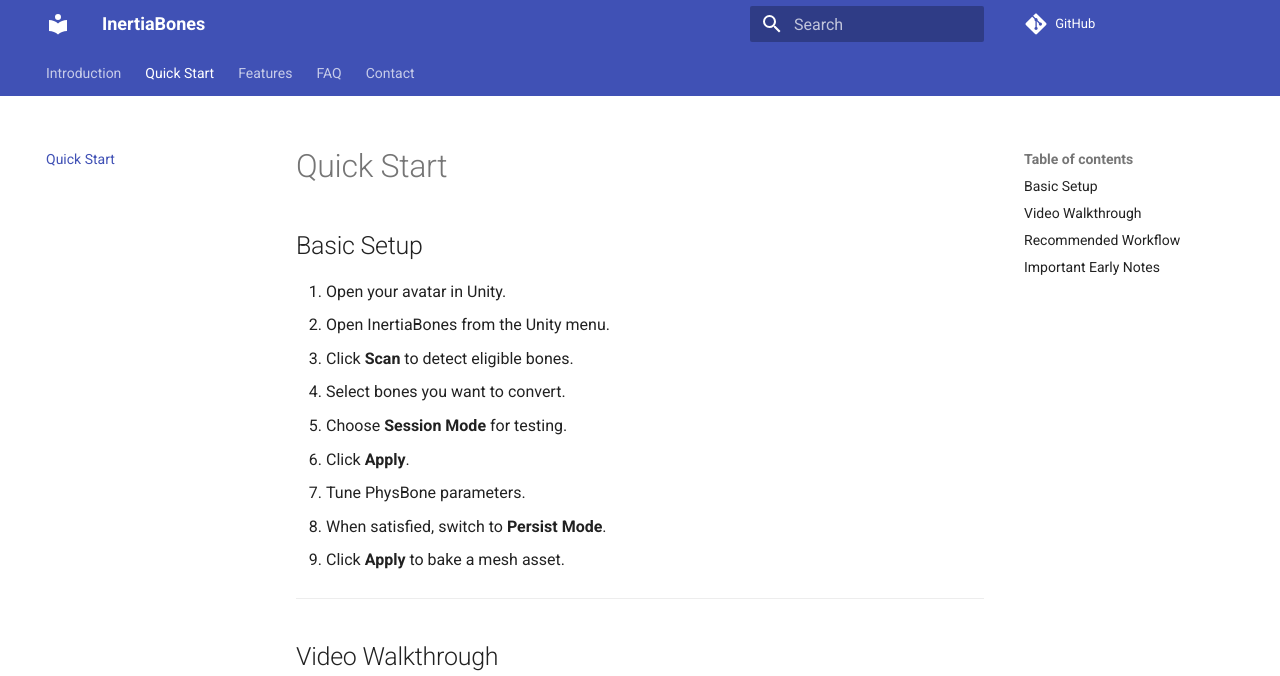
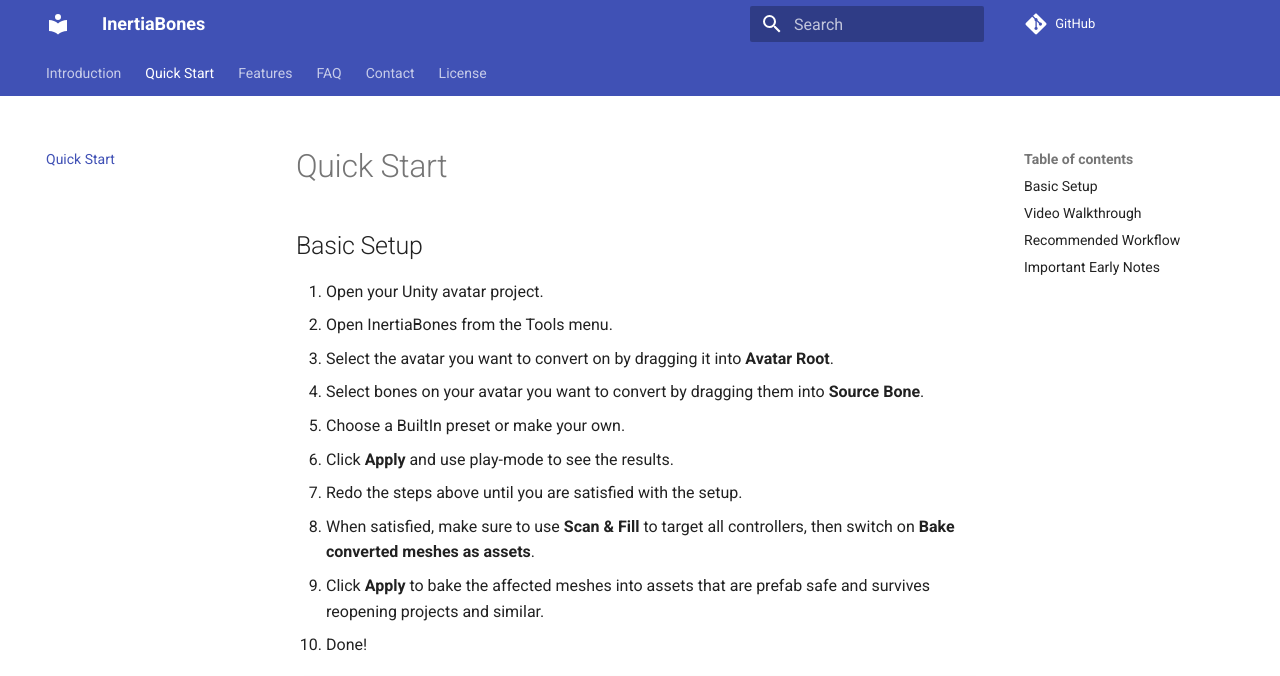
Before and after one commit to fammerino/InertiaBones-docs, an MkDocs documentation site: the page built from docs/quick-start.md, in a window 1280 px wide and 1400 px high. Shown: the top 676 px of the window. Built offline with MkDocs 1.6.1 and Material for MkDocs 9.7.7, drawn with Linux system fonts in a browser that asks for light colours; comment, search, counter and statistics services are not loaded; some of the changed text lies outside the part shown.

Commit message:
Minimum documentation restructured

```diff
--- a/docs/quick-start.md
+++ b/docs/quick-start.md
@@ -2,15 +2,19 @@
 
 ## Basic Setup
 
-1. Open your avatar in Unity.
-2. Open InertiaBones from the Unity menu.
-3. Click **Scan** to detect eligible bones.
-4. Select bones you want to convert.
-5. Choose **Session Mode** for testing.
-6. Click **Apply**.
-7. Tune PhysBone parameters.
-8. When satisfied, switch to **Persist Mode**.
-9. Click **Apply** to bake a mesh asset.
+1. Open your Unity avatar project.
+2. Open InertiaBones from the Tools menu.
+3. Select the avatar you want to convert on by dragging it into **Avatar Root**.
+4. Select bones on your avatar you want to convert by dragging them into **Source Bone**.
+5. Choose a BuiltIn preset or make your own.
+6. Click **Apply** and use play-mode to see the results.
+6. Redo the steps above until you are satisfied with the setup.
+7. When satisfied, make sure to use **Scan & Fill** to target all controllers, then switch on **Bake converted meshes as assets**.
+8. Click **Apply** to bake the affected meshes into assets that are prefab safe and survives reopening projects and similar.
+9. Done!
+
+!!! info
+    InertiaBones is meant to be used as a **final** pass on your avatar before uploading. If you use any other tools that make changes to mesh / armature or similar, make sure to use them before applying InertiaBones.
 
 ---
 
@@ -35,7 +37,7 @@ allowfullscreen>
 - Adjust settings without creating assets
 
 **When finalized:**
-- Switch to Persist Mode
+- Switch to Bake Mode
 - Apply once to bake
 - Let retention cleanup manage older versions
 
@@ -46,8 +48,5 @@ allowfullscreen>
 !!! warning
     Persist Mode creates new mesh assets. It never overwrites existing ones.
 
-!!! tip
-    Use Scan & Fill if you modify controllers manually outside the tool.
-
 !!! info
-    Removing controllers in Persist Mode will trigger a safety warning if vertex influence still exists.
+    Omitting controllers in Bake Mode will trigger a safety warning if vertex influence still exists.
--- a/mkdocs.yml
+++ b/mkdocs.yml
@@ -18,6 +18,7 @@ nav:
   - Features: features.md
   - FAQ: faq.md
   - Contact: contact.md
+  - License: license.md
 
 markdown_extensions:
   - admonition
```
Also changed, not shown: other parts of docs/quick-start.md (+0 -2 lines), docs/contact.md (+1 -1 lines), docs/faq.md (+14 -6 lines), docs/features.md (+9 -10 lines), docs/license.md (added, +63 -0 lines), docs/assets/UIScreenshot.PNG (added).
